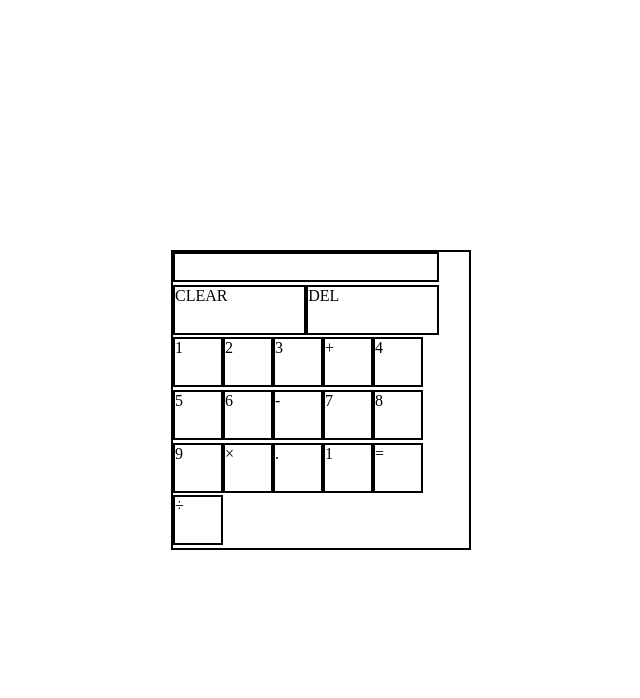
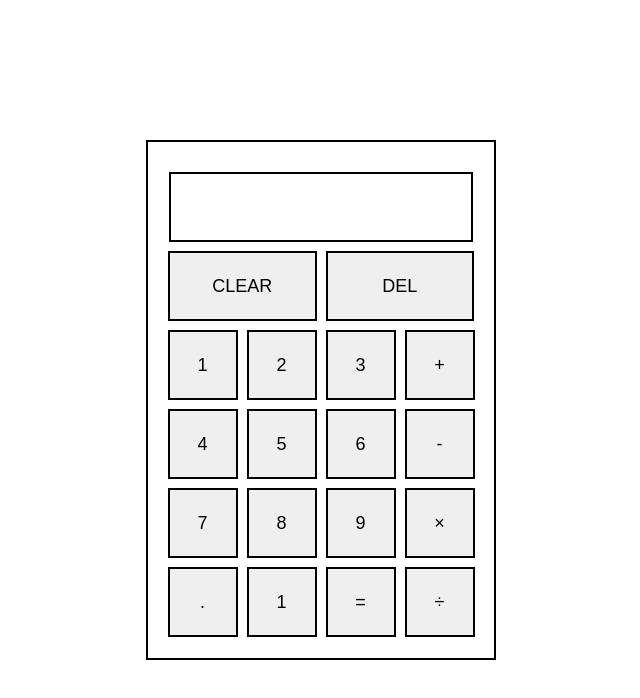
Before and after one commit to kaglet/calculator, a plain HTML site: page index.html in a window 1280 px wide. Shown: the whole page, without its empty margins (319-959 px from the left). Drawn offline with Linux system fonts and the light colour scheme.

Commit message:
Fully update basic ui structure

```diff
--- a/index.html
+++ b/index.html
@@ -11,27 +11,27 @@
 <body>
     <div id="calculator">
         <div id="display"></div>
-        <div id="clear">CLEAR</div>
-        <div id="delete">DEL</div>
-        <div class="digit" id="1">1</div>
-        <div class="digit" id="2">2</div>
-        <div class="digit" id="3">3</div>
-        <div class="operator" id="add">+</div>
+        <button id="clear">CLEAR</button>
+        <button id="delete">DEL</button>
+        <button class="digit" id="1">1</button>
+        <button class="digit" id="2">2</button>
+        <button class="digit" id="3">3</button>
+        <button class="operator" id="add">+</button>
 
-        <div class="digit" id="4">4</div>
-        <div class="digit" id="5">5</div>
-        <div class="digit" id="6">6</div>
-        <div class="operator" id="subtract">-</div>
+        <button class="digit" id="4">4</button>
+        <button class="digit" id="5">5</button>
+        <button class="digit" id="6">6</button>
+        <button class="operator" id="subtract">-</button>
 
-        <div class="digit" id="7">7</div>
-        <div class="digit" id="8">8</div>
-        <div class="digit" id="9">9</div>
-        <div class="operator" id="multiply">×</div>
+        <button class="digit" id="7">7</button>
+        <button class="digit" id="8">8</button>
+        <button class="digit" id="9">9</button>
+        <button class="operator" id="multiply">×</button>
 
-        <div class="point">.</div>
-        <div class="digit" id="0">1</div>
-        <div class="equals">=</div>
-        <div class="operator" id="divide">÷</div>
+        <button class="point">.</button>
+        <button class="digit" id="0">1</button>
+        <button class="equals">=</button>
+        <button class="operator" id="divide">÷</button>
     </div>
 </body>
 </html>
--- a/styles.css
+++ b/styles.css
@@ -13,26 +13,33 @@ body {
 }
 
 #calculator {
-    width: 300px;
-    height: 300px;
+    width: 350px;
+    height: 520px;
     display: flex;
     flex-wrap: wrap;
+    gap: 9px;
+    justify-content: center;
+    padding: 30px 15px;
 }
 
-#calculator div {
-    width: 50px;
-    height: 50px;
+#calculator button {
+    width: 70px;
+    height: 70px;
 }
 
 #calculator #display {
-    width: 90%;
-    height: 30px;
+    width: 96%;
+    height: 70px;
 }
 
-div {
+button, div {
     border: 2px solid black;
 }
 
 #calculator #delete, #calculator #clear {
-    width: 45%;
+    width: 47%;
 }
+
+#calculator button {
+    font-size: 18px;
+}
```
